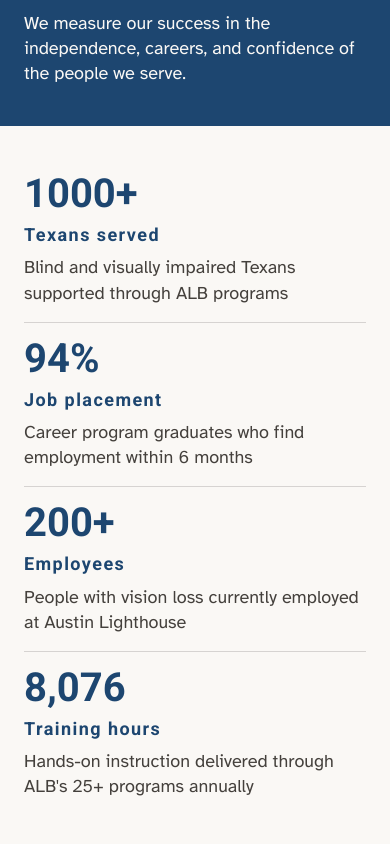
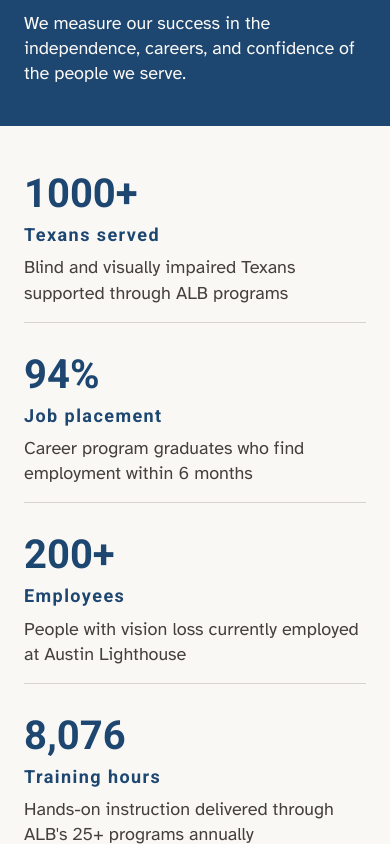
Before and after one commit to stephaniedrivera/ALB, a plain HTML site: page index.html in a window 390 px wide. Shown: the part 1156-2000 px from the top of the page. Drawn offline with Linux system fonts and the light colour scheme.

Commit message:
Update styles.css

```diff
--- a/styles.css
+++ b/styles.css
@@ -19,7 +19,7 @@
   --stone:    #635D59;
 
   /* Layout */
-  --content-max: 1440px;
+  --content-max: 1400px;
 }
 
 /* --- SKIP LINKS --- */
@@ -1331,9 +1331,9 @@ fieldset {
 }
 
 /* ============================================================
-   RESPONSIVE — TABLET (max-width: 1024px)
+   RESPONSIVE — TABLET (max-width: 1824px)
    ============================================================ */
-@media (max-width: 1024px) {
+@media (max-width: 1824px) {
 
   /* --- HEADER --- */
   .header-nav {
@@ -1616,7 +1616,7 @@ fieldset {
 
   .stats-grid {
     grid-template-columns: 1fr;
-    gap: 0;
+    gap: 16px;
   }
 
   .stat-item {
```
